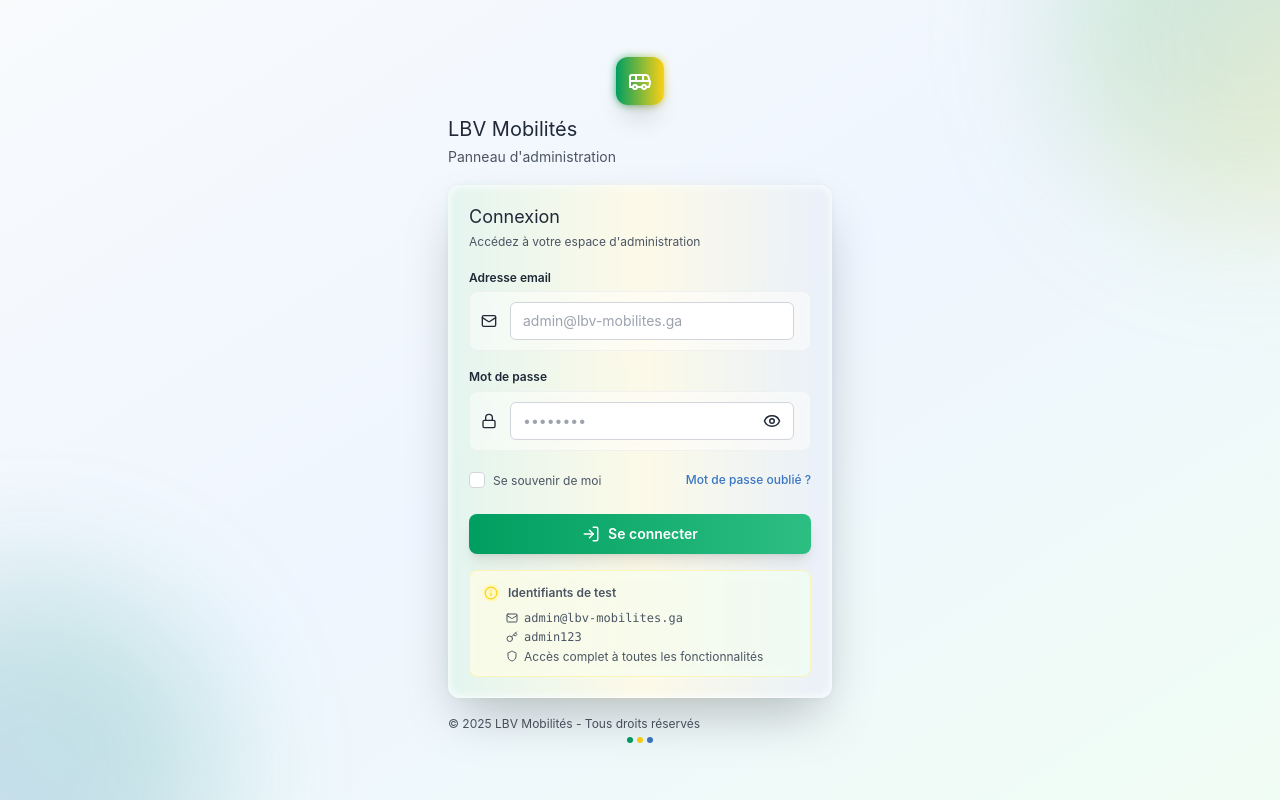
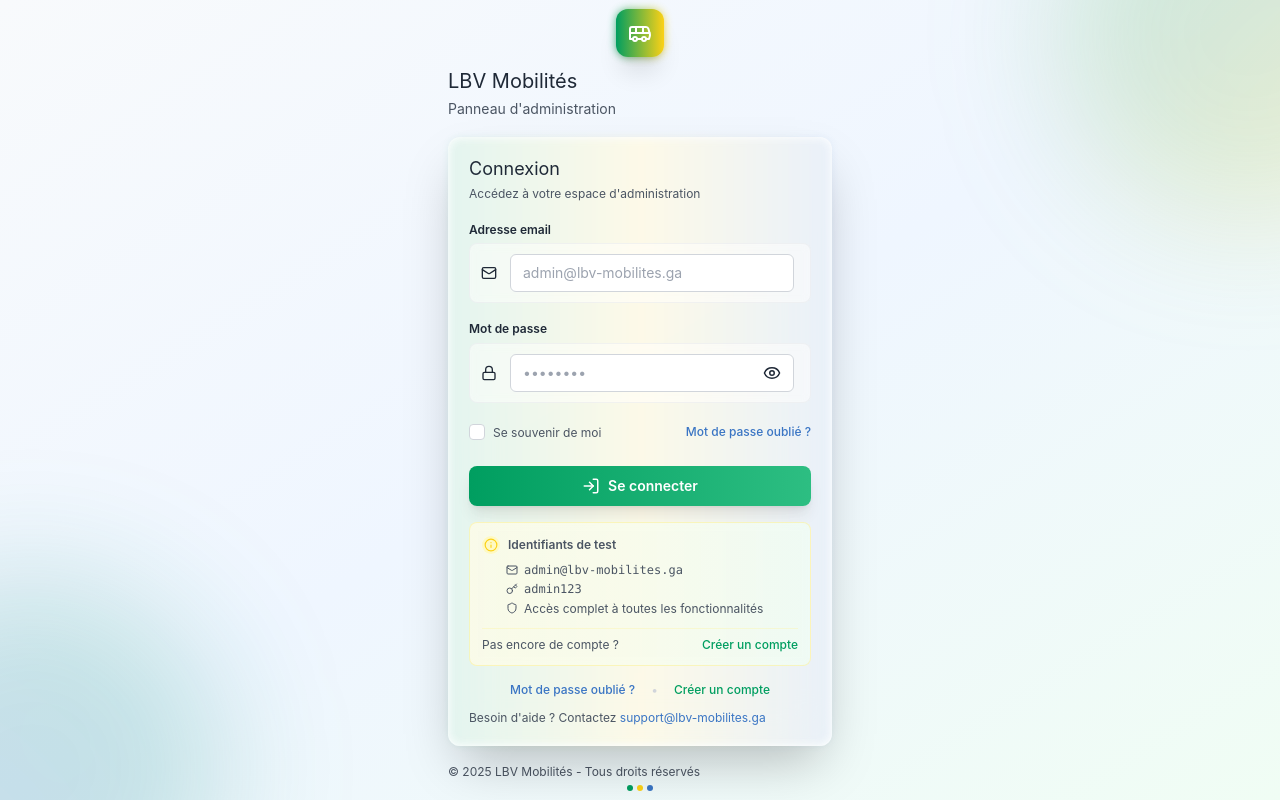
Before and after one commit to HamedDiaby/admin-lbv-mobilites, a React (Create React App) app: page /auth/login in a window 1280 px wide. Built offline with nearby package versions, Linux system fonts and the light colour scheme; the HTML template or start-up script is replaced by a standard one.

Commit message:
feat(login): add ForgotPassword and CreatePassword routes, implement LoginLinks component for navigation

```diff
--- a/src/navigation/authRoutes.tsx
+++ b/src/navigation/authRoutes.tsx
@@ -3,6 +3,8 @@ import { lazy } from 'react';
 
 // Chargement asynchrone des composants pour améliorer les performances
 const Login = lazy(() => import('../pages/onboarding/login/login').then(module => ({ default: module.Login })));
+const ForgotPassword = lazy(() => import('../pages/onboarding/forgotPassword/forgotPassword').then(module => ({ default: module.ForgotPassword })));
+const CreatePassword = lazy(() => import('../pages/onboarding/createPassword/createPassword').then(module => ({ default: module.CreatePassword })));
 
 const AuthRoutes: RouteObject[] = [
   {
@@ -12,6 +14,14 @@ const AuthRoutes: RouteObject[] = [
   {
     path: 'login',
     element: <Login />,
+  },
+  {
+    path: 'forgot-password',
+    element: <ForgotPassword />,
+  },
+  {
+    path: 'create-password',
+    element: <CreatePassword />,
   }
 ];
 
--- a/src/pages/onboarding/login/components/LoginForm.tsx
+++ b/src/pages/onboarding/login/components/LoginForm.tsx
@@ -1,7 +1,9 @@
 import { FC } from 'react';
+import { Link } from 'react-router-dom';
 import { Text, Input, Icon, Checkbox } from '../../../../components';
 import { ColorsEnum } from '../../../../utils/enums';
 import { LoginFormData, LoginFormErrors } from '../types';
+import { LOGIN_ROUTES } from '../constants';
 
 interface LoginFormProps {
   formData: LoginFormData;
@@ -78,13 +80,16 @@ export const LoginForm: FC<LoginFormProps> = ({
             Se souvenir de moi
           </Text>
         </label>
-        <button
-          type="button"
-          className="text-xs text-blue hover:text-blue-dark transition-colors hover:underline font-medium"
-          disabled={isLoading || isLocked}
+        <Link
+          to={LOGIN_ROUTES.FORGOT_PASSWORD}
+          className="text-xs text-blue hover:text-blue-dark transition-colors hover:underline font-medium disabled:opacity-50 disabled:cursor-not-allowed"
+          style={{
+            pointerEvents: isLoading || isLocked ? 'none' : 'auto',
+            opacity: isLoading || isLocked ? 0.5 : 1
+          }}
         >
           Mot de passe oublié ?
-        </button>
+        </Link>
       </div>
 
       {/* Bouton de connexion */}
--- /dev/null
+++ b/src/pages/onboarding/login/components/LoginLinks.tsx
@@ -0,0 +1,53 @@
+import { FC } from 'react';
+import { Link } from 'react-router-dom';
+import { Text } from '../../../../components';
+import { ColorsEnum } from '../../../../utils/enums';
+import { LOGIN_ROUTES, APP_CONFIG } from '../constants';
+
+interface LoginLinksProps {
+  isLoading?: boolean;
+  isLocked?: boolean;
+}
+
+export const LoginLinks: FC<LoginLinksProps> = ({ isLoading = false, isLocked = false }) => {
+  const linkStyle = {
+    pointerEvents: isLoading || isLocked ? ('none' as const) : ('auto' as const),
+    opacity: isLoading || isLocked ? 0.5 : 1
+  };
+
+  return (
+    <div className="mt-4 space-y-3">
+      {/* Liens d'aide */}
+      <div className="flex items-center justify-center space-x-4 text-xs">
+        <Link
+          to={LOGIN_ROUTES.FORGOT_PASSWORD}
+          className="text-blue hover:text-blue-dark transition-colors hover:underline font-medium"
+          style={linkStyle}
+        >
+          Mot de passe oublié ?
+        </Link>
+        <span className="text-gray-300">•</span>
+        <Link
+          to={LOGIN_ROUTES.CREATE_PASSWORD}
+          className="text-green hover:text-green-dark transition-colors hover:underline font-medium"
+          style={linkStyle}
+        >
+          Créer un compte
+        </Link>
+      </div>
+
+      {/* Support */}
+      <div className="text-center">
+        <Text variant="p5" color={ColorsEnum.TEXT_SECONDARY} className="text-xs">
+          Besoin d'aide ? Contactez{' '}
+          <a
+            href={`mailto:${APP_CONFIG.SUPPORT_EMAIL}`}
+            className="text-blue hover:text-blue-dark transition-colors hover:underline"
+          >
+            {APP_CONFIG.SUPPORT_EMAIL}
+          </a>
+        </Text>
+      </div>
+    </div>
+  );
+};
--- a/src/pages/onboarding/login/components/TestCredentialsInfo.tsx
+++ b/src/pages/onboarding/login/components/TestCredentialsInfo.tsx
@@ -1,7 +1,8 @@
 import { FC } from 'react';
+import { Link } from 'react-router-dom';
 import { Text, Icon } from '../../../../components';
 import { ColorsEnum } from '../../../../utils/enums';
-import { TEST_CREDENTIALS } from '../constants';
+import { TEST_CREDENTIALS, LOGIN_ROUTES } from '../constants';
 
 export const TestCredentialsInfo: FC = () => {
   const primaryCredentials = TEST_CREDENTIALS[0]; // Prendre les premiers identifiants (admin)
@@ -36,6 +37,21 @@ export const TestCredentialsInfo: FC = () => {
           </Text>
         </div>
       </div>
+
+      {/* Lien vers création de compte */}
+      <div className="mt-3 pt-2 border-t border-yellow-200/30">
+        <div className="flex items-center justify-between">
+          <Text variant="p5" color={ColorsEnum.TEXT_SECONDARY} className="text-xs">
+            Pas encore de compte ?
+          </Text>
+          <Link
+            to={LOGIN_ROUTES.CREATE_PASSWORD}
+            className="text-xs text-green hover:text-green-dark transition-colors hover:underline font-medium"
+          >
+            Créer un compte
+          </Link>
+        </div>
+      </div>
     </div>
   );
 };
--- a/src/pages/onboarding/login/components/index.ts
+++ b/src/pages/onboarding/login/components/index.ts
@@ -4,3 +4,4 @@ export { ErrorMessage } from './ErrorMessage';
 export { LoginForm } from './LoginForm';
 export { TestCredentialsInfo } from './TestCredentialsInfo';
 export { LoginFooter } from './LoginFooter';
+export { LoginLinks } from './LoginLinks';
--- a/src/pages/onboarding/login/constants/loginConstants.ts
+++ b/src/pages/onboarding/login/constants/loginConstants.ts
@@ -82,6 +82,34 @@ export const LOGIN_ENDPOINTS = {
   RESET_PASSWORD: '/api/auth/reset-password'
 } as const;
 
+// Routes de navigation
+export const LOGIN_ROUTES = {
+  LOGIN: '/auth/login',
+  FORGOT_PASSWORD: '/auth/forgot-password',
+  CREATE_PASSWORD: '/auth/create-password',
+  RESET_PASSWORD: '/auth/reset-password',
+  DASHBOARD: '/dashboard'
+} as const;
+
+// Descriptions des liens de navigation
+export const NAVIGATION_LINKS = {
+  FORGOT_PASSWORD: {
+    text: 'Mot de passe oublié ?',
+    description: 'Réinitialiser votre mot de passe par email',
+    route: LOGIN_ROUTES.FORGOT_PASSWORD
+  },
+  CREATE_PASSWORD: {
+    text: 'Créer un compte',
+    description: 'Créer un nouveau compte utilisateur',
+    route: LOGIN_ROUTES.CREATE_PASSWORD
+  },
+  SUPPORT: {
+    text: 'Besoin d\'aide ?',
+    description: 'Contacter le support technique',
+    email: 'support@lbv-mobilites.ga'
+  }
+} as const;
+
 // Clés de stockage local
 export const STORAGE_KEYS = {
   AUTH_TOKEN: 'lbv_auth_token',
--- a/src/pages/onboarding/login/login.tsx
+++ b/src/pages/onboarding/login/login.tsx
@@ -8,7 +8,8 @@ import {
   ErrorMessage,
   LoginForm,
   TestCredentialsInfo,
-  LoginFooter
+  LoginFooter,
+  LoginLinks
 } from "./components";
 
 const Login: FC = () => {
@@ -74,6 +75,9 @@ const Login: FC = () => {
 
             {/* Informations de test */}
             <TestCredentialsInfo />
+
+            {/* Liens d'aide */}
+            <LoginLinks isLoading={isLoading} isLocked={isLocked} />
           </div>
         </div>
 
```
